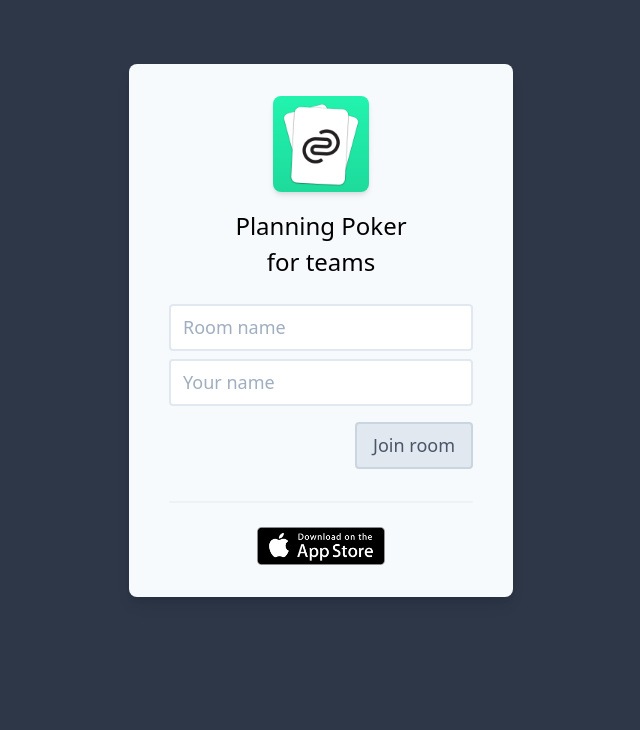
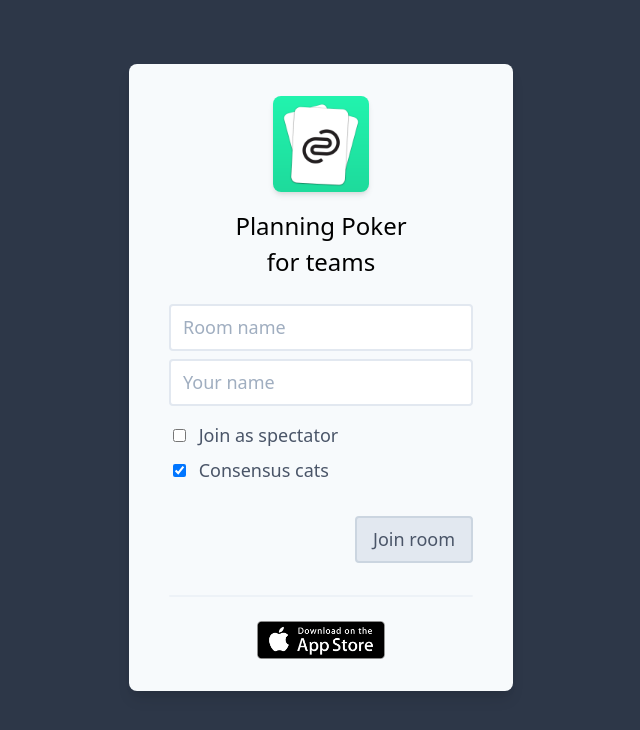
Before and after one commit to Planning-Poker-Teams/planning-poker, a Vue app in the folder web/: page / in a window 1280 px wide. Shown: the top 730 px of the page, without its empty margins (319-959 px from the left). Built offline with nearby package versions, Linux system fonts and the light colour scheme.

Commit message:
Extend roomInformation with additional attributes

```diff
--- a/web/src/store/index.ts
+++ b/web/src/store/index.ts
@@ -6,14 +6,15 @@
 Vue.use(Vuex);
 
 export interface State {
-  roomName?: string;
-  userName?: string;
+  room?: RoomInformation;
   participants: string[];
 }
 
-interface RoomInformation {
-  roomName?: string;
-  userName?: string;
+export interface RoomInformation {
+  name: string;
+  userName: string;
+  isSpectator: boolean;
+  showCats: boolean;
 }
 
 export enum Mutations {
@@ -24,25 +25,19 @@
 
 export default new Vuex.Store<State>({
   state: {
-    roomName: undefined,
-    userName: undefined,
+    room: undefined,
     participants: [],
   },
+  getters: {},
+  actions: {},
   mutations: {
     joinRoom(state: State, roomInformation: RoomInformation) {
-      state.userName = roomInformation.userName;
-      state.roomName = roomInformation.roomName;
-      // doesn't work:
-      // state = {
-      //   ...state,
-      //   ...roomInformation,
-      // };
+      state.room = roomInformation;
     },
     userJoined(state: State, userName: string) {
       state.participants.push(userName);
     },
   },
-  actions: {},
   modules: {},
   plugins: [webSocketPlugin],
 });
--- a/web/src/store/websocketPlugin.ts
+++ b/web/src/store/websocketPlugin.ts
@@ -9,8 +9,10 @@
 
     switch (mutation.type) {
       case Mutations.JOIN_ROOM: {
-        const { userName, roomName } = state;
-        socket = setupWebSocketConnection(roomName!, userName!);
+        if (state.room) {
+          const { name, userName, isSpectator } = state.room;
+          socket = setupWebSocketConnection(name, userName, isSpectator);
+        }
         break;
       }
       case Mutations.LEAVE_ROOM: {
@@ -31,13 +33,12 @@
 
   const setupWebSocketConnection = (
     roomName: string,
-    userName: string
+    userName: string,
+    isSpectator: boolean
   ): WebSocket => {
     const socket = new WebSocket('wss://api.planningpoker.cc/dev');
 
     socket.onopen = event => {
-      console.log('Socket opened', event);
-
       socket.send(
         JSON.stringify({
           eventType: 'joinRoom',
--- a/web/src/views/Lobby.vue
+++ b/web/src/views/Lobby.vue
@@ -7,11 +7,10 @@
         class="m-8 mb-4 object-contain h-24 shadow-md rounded-lg"
         src="../assets/planning-poker-app-icon.png"
       />
-      <h1 class="text-2xl font-medium font-sans mb-2 text-center">
+      <h1 class="text-2xl font-medium font-sans mb-2 text-center select-none">
         Planning Poker
         <br />for teams
       </h1>
-
       <form class="w-full px-10 mb-4 p-4" @submit.prevent="joinRoom">
         <div class="flex flex-col">
           <input
@@ -24,9 +23,29 @@
             placeholder="Your name"
             v-model="userName"
           />
+          <label class="ml-1 my-2 block text-gray-700 font-semi">
+            <input
+              v-model="isSpectator"
+              class="mr-2 leading-tight"
+              type="checkbox"
+            />
+            <span class="text-lg select-none">
+              Join as spectator
+            </span>
+          </label>
+          <label class="ml-1 mb-2 block text-gray-700 font-semi">
+            <input
+              v-model="showCats"
+              class="mr-2 leading-tight"
+              type="checkbox"
+            />
+            <span class="text-lg select-none">
+              Consensus cats
+            </span>
+          </label>
           <div class="flex flex-row-reverse">
             <button
-              class="my-2 bg-gray-300 hover:bg-gray-100 text-lg text-gray-700 font- py-2 px-4 border-2 border-gray-400 rounded"
+              class="mt-6 my-2 bg-gray-300 hover:bg-gray-100 text-lg text-gray-700 font- py-2 px-4 border-2 border-gray-400 rounded"
               :disabled="!formIsCompleted"
               type="submit"
             >
@@ -34,7 +53,7 @@
             </button>
           </div>
           <div class="flex flex-col items-center">
-            <div class="w-full my-6 rounded border border-gray-200"/>
+            <div class="w-full my-6 rounded border border-gray-200" />
             <a
               href="https://apps.apple.com/app/planning-poker-for-teams/id1495956287"
               target="_blank"
@@ -57,6 +76,8 @@
 export default class Lobby extends Vue {
   roomName = '';
   userName = '';
+  isSpectator = false;
+  showCats = true;
 
   beforeMount() {
     const roomNameQuery = this.$route.query.room as string;
@@ -70,8 +91,13 @@
   }
 
   joinRoom() {
-    const { roomName, userName } = this;
-    this.$store.commit('joinRoom', { roomName, userName });
+    const { roomName, userName, isSpectator, showCats } = this;
+    this.$store.commit('joinRoom', {
+      name: roomName,
+      userName,
+      isSpectator,
+      showCats,
+    });
     this.$router.push({ name: 'room', params: { roomName } });
   }
 }
--- a/web/src/views/Room.vue
+++ b/web/src/views/Room.vue
@@ -33,15 +33,15 @@
 export default class Room extends Vue {
   beforeMount() {
     const roomNameParam = this.$route.params.roomName;
-    const { userName, roomName } = this.$store.state;
+    const roomName = this.$store.state.room?.name;
 
-    if (!userName || !roomName || roomName !== roomNameParam) {
+    if (!this.$store.state.room || roomName !== roomNameParam) {
       this.$router.push({ name: 'lobby', query: { room: roomNameParam } });
     }
   }
 
   get roomName(): string {
-    return this.$store.state.roomName;
+    return this.$store.state.room?.name;
   }
 }
 </script>
```
